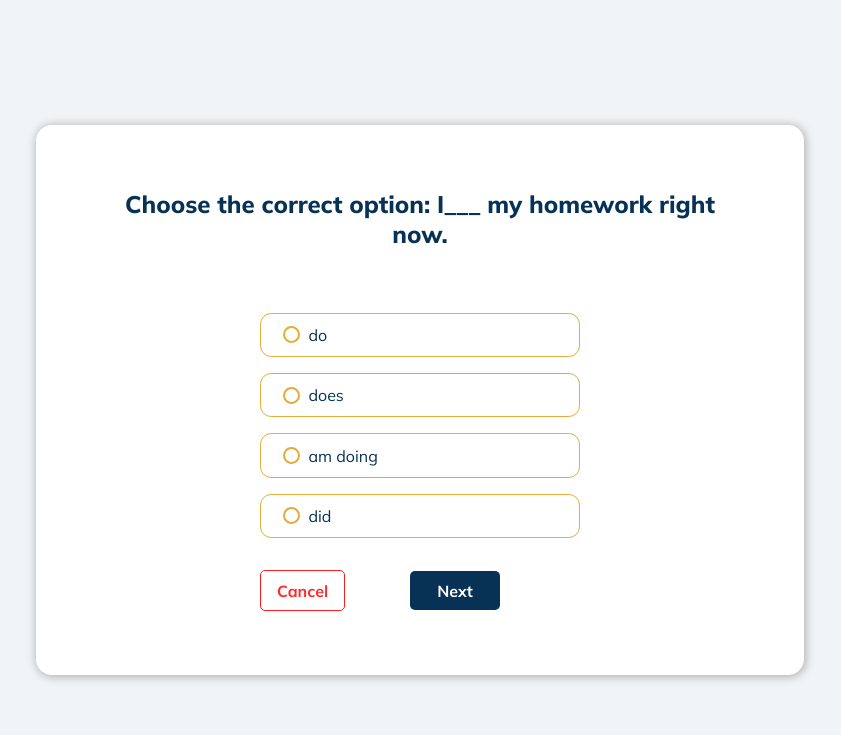
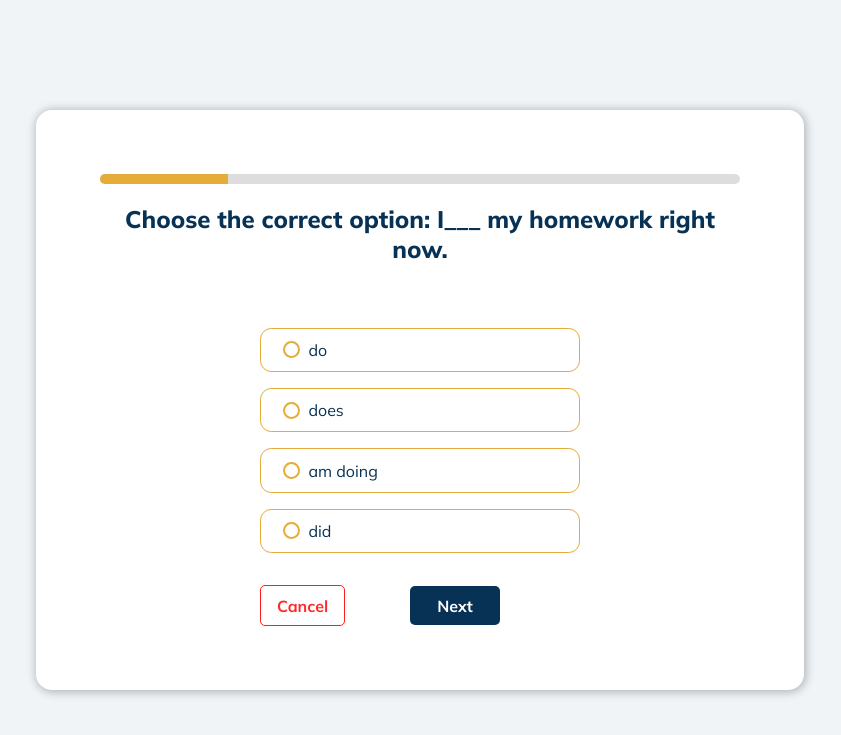
Before and after one commit to mahmudulashev/English-Quiz, a Flask app: page /test in a window 1280 px wide. Shown: the top 735 px of the page, without its empty margins (220-1061 px from the left). Run offline with Flask 3, Linux system fonts and the light colour scheme; a user stored in the database is signed in; data comes from the database, SQL or seed files in the repository; both versions use the stored data as it was after the commit.

Commit message:
FIRST FINAL VERSION

```diff
--- a/static/test.css
+++ b/static/test.css
@@ -54,6 +54,21 @@ form {
     padding: 0.7rem 1.4rem;
     width: 20rem;
     border-radius: 0.7rem;
+}
+
+.progress-container {
+    width: 100%;
+    background-color: #ddd;
+    height: 10px;
+    border-radius: 10px;
+    margin-bottom: 20px;
+    overflow: hidden;
+}
+.progress-bar {
+    height: 100%;
+    width: 0%;
+    background-color: rgb(229, 172, 58);
+    transition: width 0.1s linear;
 }
 
 .test-button {
--- a/templates/test.html
+++ b/templates/test.html
@@ -14,23 +14,52 @@
     <link href="https://fonts.googleapis.com/css2?family=Mulish:ital,wght@0,200..1000;1,200..1000&display=swap" rel="stylesheet">
     <link rel="stylesheet" href="/static/test.css">
 </head>
+
 <body>
-    <main>
+  <main>
+      <div class="progress-container">
+          <div class="progress-bar" id="progress-bar"></div>
+      </div>
 
-        <h2>{{ question["question"] }}</h2>
+      <h2>{{ question["question"] }}</h2>
 
-        <form action="/test" method="POST">
-          <span class="test-form">  <input type="radio" name="option" value="1" required> <p>{{ question["option1"] }}</p> </span>
-          <span class="test-form"> <input type="radio" name="option" value="2"> <p>{{ question["option2"] }}</p> </span>
-          <span class="test-form"> <input type="radio" name="option" value="3"> <p>{{ question["option3"] }}</p> </span>
-          <span class="test-form"> <input type="radio" name="option" value="4"> <p>{{ question["option4"] }}</p> </span>
+      <form id="test-form" action="/test" method="POST">
+          <span class="test-form">
+              <input type="radio" name="option" value="1" required> <p>{{ question["option1"] }}</p>
+          </span>
+          <span class="test-form">
+              <input type="radio" name="option" value="2"> <p>{{ question["option2"] }}</p>
+          </span>
+          <span class="test-form">
+              <input type="radio" name="option" value="3"> <p>{{ question["option3"] }}</p>
+          </span>
+          <span class="test-form">
+              <input type="radio" name="option" value="4"> <p>{{ question["option4"] }}</p>
+          </span>
           <span class="test-button">
-            <button class="cancel"><a href="/" >Cancel</a></button>
-            <button type="submit">Next</button>
+              <button type="button" class="cancel" onclick="window.location.href='/'">Cancel</button>
+              <button type="submit">Next</button>
+          </span>
+      </form>
+  </main>
 
-          </span>
+  <script>
+      let timeLeft = 30;
+      const form = document.getElementById("test-form");
+      const progressBar = document.getElementById("progress-bar");
 
-        </form>
-    </main>
+      const countdown = setInterval(() => {
+          timeLeft--;
+          progressBar.style.width = `${((30 - timeLeft) / 30) * 100}%`;
+
+          if (timeLeft === 0) {
+              clearInterval(countdown);
+              form.submit();
+          }
+      }, 1000);
+  </script>
 </body>
+
+
+
 </html>
```
Also changed, not shown: static/style.css (+12 -3 lines), users.db.
